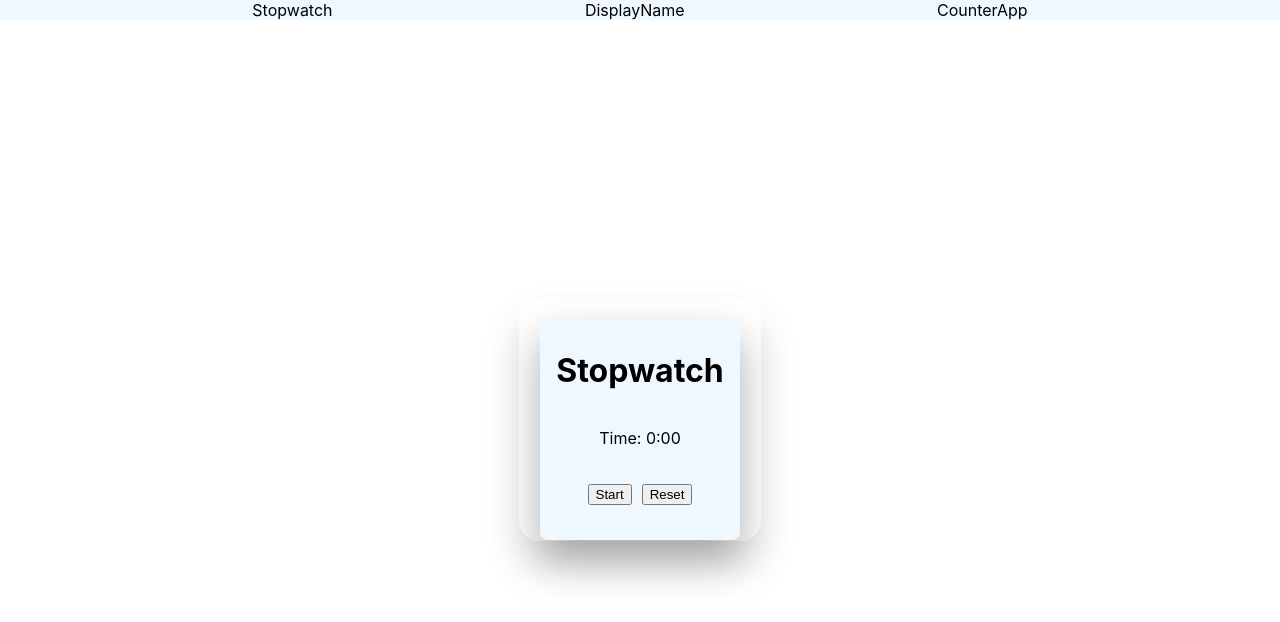
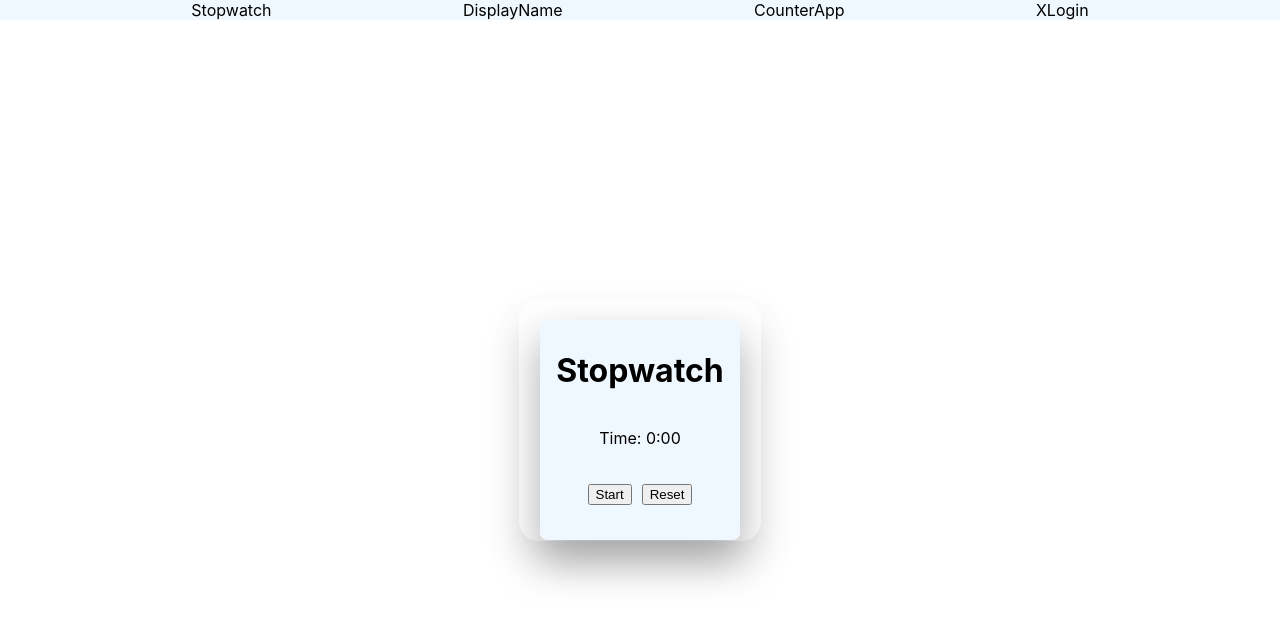
Before and after one commit to Sujitpandey1409/XStopwatch-, a React (Create React App) app: page / in a window 1280 px wide. Shown: the top 622 px of the page. Built offline with nearby package versions, Linux system fonts and the light colour scheme.

Commit message:
added login page

```diff
--- a/src/App.js
+++ b/src/App.js
@@ -5,6 +5,7 @@ import Stopwatch from './Components/Stopwatch';
 import FullNameDisplay from "./Pages/FullNameDisplay";
 import Nav from "./Components/Navbar";
 import Counter from "./Pages/Counter";
+import LogIn from "./Pages/Login";
 
 function App() {
   return (
@@ -15,6 +16,7 @@ function App() {
         <Route path='/' element={<Stopwatch />}/>
         <Route path='/displayName' element={<FullNameDisplay />}/>
         <Route path='/CounterApp' element={<Counter />}/>
+        <Route path='/XLogin' element={<LogIn />}/>
       </Routes>
     </div>
     </>
--- a/src/Components/Navbar.jsx
+++ b/src/Components/Navbar.jsx
@@ -8,6 +8,7 @@ const Nav = () => {
       <p onClick={()=>{Navigate('/')}} >Stopwatch</p>
       <p onClick={()=>{Navigate('/displayName')}} >DisplayName</p>
       <p onClick={()=>{Navigate('/CounterApp')}} >CounterApp</p>
+      <p onClick={()=>{Navigate('/XLogin')}} >XLogin</p>
     </div>
   );
 };
```
